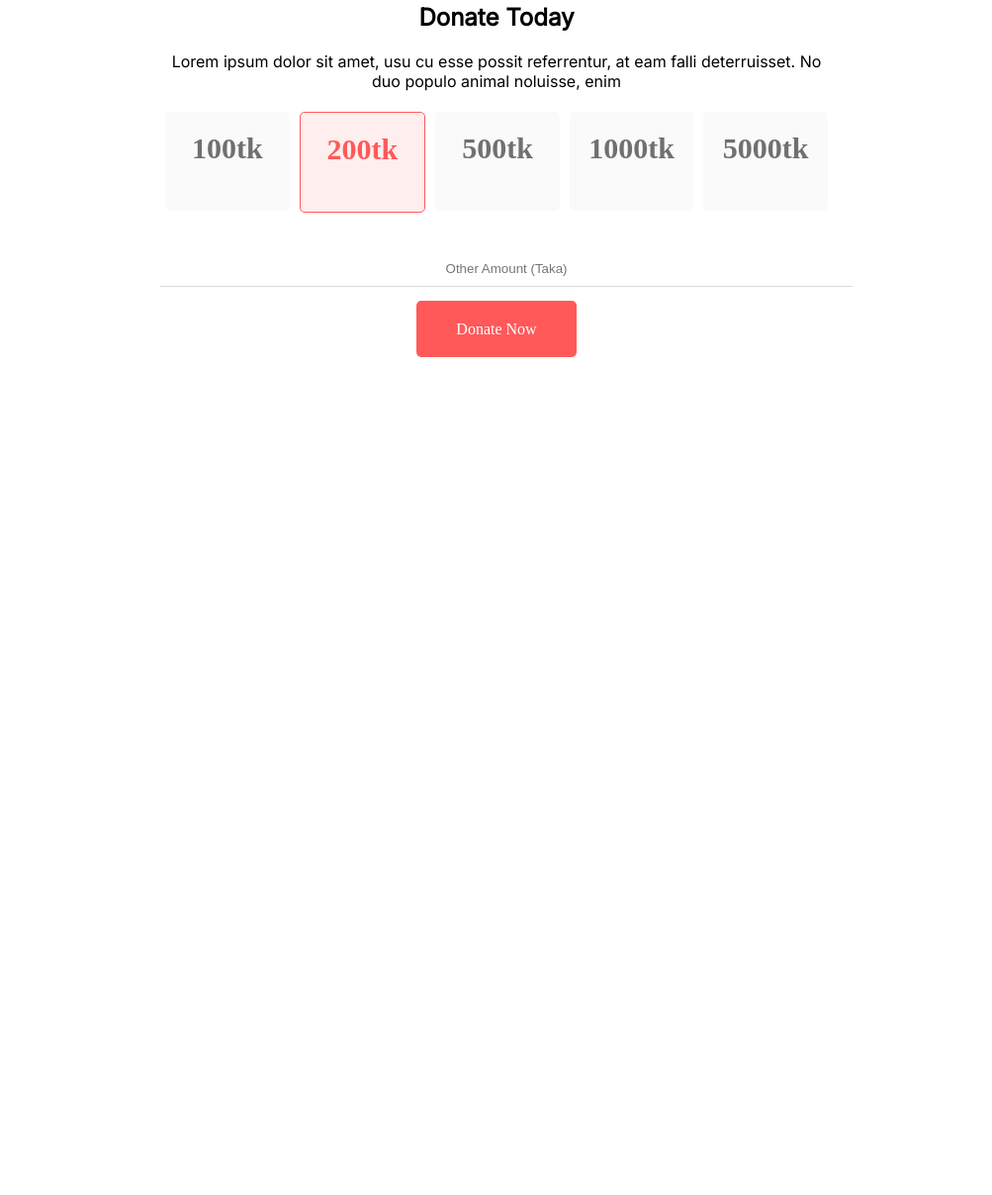
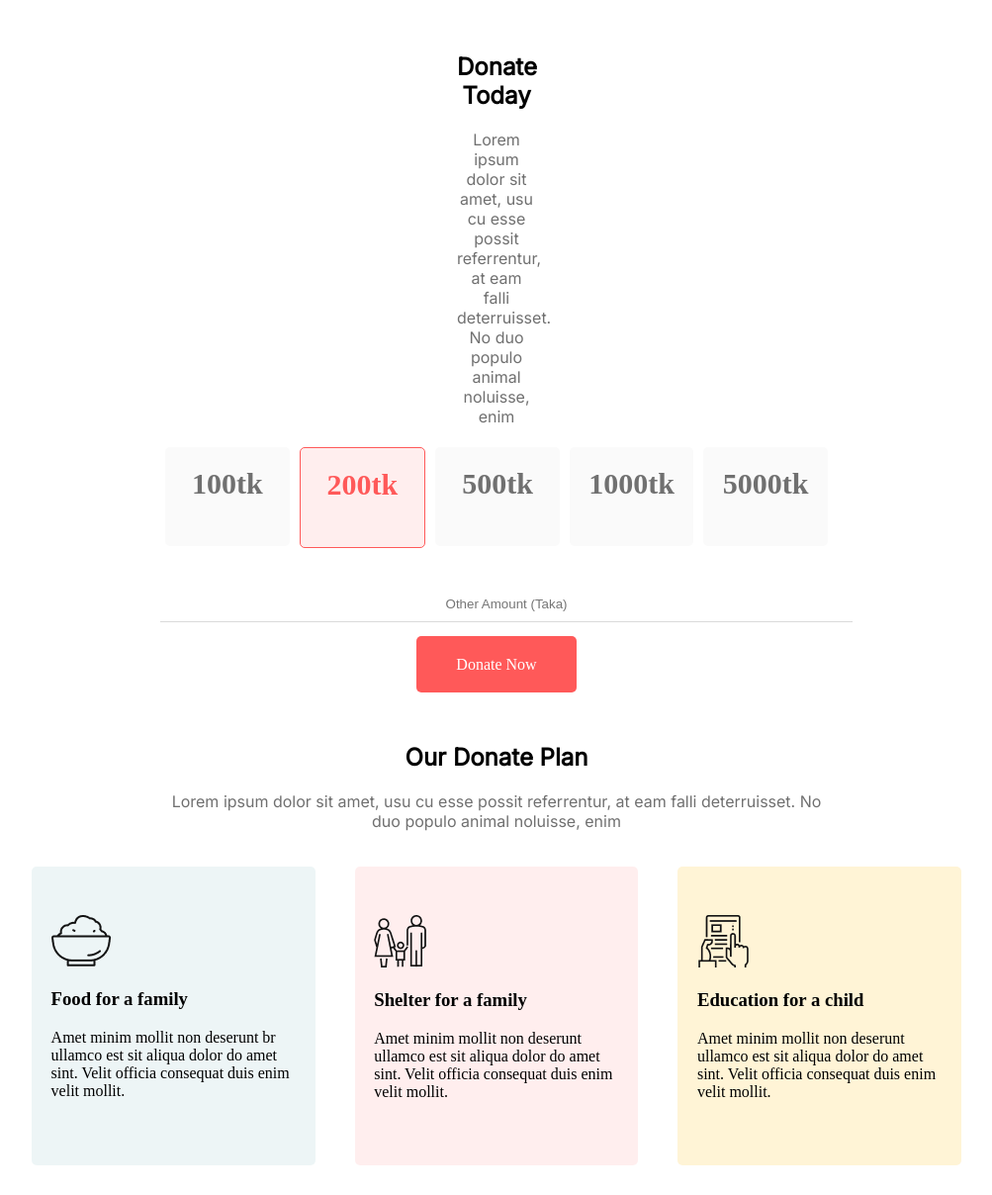
Before and after one commit to MDSajjadKhan39553/donate-us, a plain HTML site: page index.html in a window 1280 px wide. Shown: the part 517-1725 px from the top of the page at 99% size, without its empty margins (138-1141 px from the left). Before the commit the page ends 878 px from the top, so only its background shows below. Drawn offline with Linux system fonts and the light colour scheme.

Commit message:
donate plan complet

```diff
--- a/index.html
+++ b/index.html
@@ -1,5 +1,6 @@
 <!DOCTYPE html>
 <html lang="en">
+
 <head>
     <meta charset="UTF-8">
     <meta http-equiv="X-UA-Compatible" content="IE=edge">
@@ -10,11 +11,13 @@
     <link rel="preconnect" href="https://fonts.gstatic.com" crossorigin>
     <link href="https://fonts.googleapis.com/css2?family=Inter&family=Montserrat&display=swap" rel="stylesheet">
 </head>
+
 <body>
     <section class="top-banner">
         <div class="donate-now">
             <h1>Let’s Help Those Who Are <br> More In Need</h1>
-            <p>Lorem ipsum dolor sit amet, usu cu esse possit referrentur, at eam falli <br> deterruisset. No duo populo animal noluisse, enim</p>
+            <p>Lorem ipsum dolor sit amet, usu cu esse possit referrentur, at eam falli <br> deterruisset. No duo populo
+                animal noluisse, enim</p>
             <br>
             <br>
             <a class="link-button" href="">Donate Now</a>
@@ -23,9 +26,10 @@
     <section class="donate-today">
         <div class="title">
             <h2>Donate Today</h2>
-            <p>Lorem ipsum dolor sit amet, usu cu esse possit referrentur, at eam falli deterruisset. No duo populo animal noluisse, enim</p>
+            <p>Lorem ipsum dolor sit amet, usu cu esse possit referrentur, at eam falli deterruisset. No duo populo
+                animal noluisse, enim</p>
         </div>
-        <div class="flexible-button">
+        <div class="flexible-container">
             <p class="half-width">100tk</p>
             <p id="orange-box" class="half-width">200tk</p>
             <p class="half-width">500tk</p>
@@ -38,5 +42,34 @@
             <a class="link-button" href="">Donate Now</a>
         </div>
     </section>
+    <section class="our-donate-plan">
+        <div class="title">
+            <h2>Our Donate Plan</h2>
+            <p>Lorem ipsum dolor sit amet, usu cu esse possit referrentur, at eam falli deterruisset. No duo populo
+                animal
+                noluisse, enim</p>
+        </div>
+        <div class="plan-card flexible-container">
+            <div class="card food">
+                <img src="icons/food.png" alt="">
+                <h3>Food for a family</h3>
+                <p>Amet minim mollit non deserunt br ullamco est sit aliqua dolor do amet sint. Velit officia consequat
+                    duis enim velit mollit.</p>
+            </div>
+            <div class="card shelter">
+                <img src="icons/shelter.png" alt="">
+                <h3>Shelter for a family</h3>
+                <p>Amet minim mollit non deserunt ullamco est sit aliqua dolor do amet sint. Velit officia consequat
+                    duis enim velit mollit.</p>
+            </div>
+            <div class="card education">
+                <img src="icons/Frame-1.png" alt="">
+                <h3>Education for a child</h3>
+                <p>Amet minim mollit non deserunt ullamco est sit aliqua dolor do amet sint. Velit officia consequat
+                    duis enim velit mollit.</p>
+            </div>
+        </div>
+    </section>
 </body>
+
 </html>
--- a/style.css
+++ b/style.css
@@ -22,6 +22,7 @@ h1 {
     font-size: 50px;
 }
 
+
 .link-button {
     color: #FFFFFF;
     background-color: #FF5959;
@@ -31,15 +32,20 @@ h1 {
 }
 
 .donate-today {
-    padding: 0px 300px;
+    padding: 50px 300px;
 }
 
 .title {
     font-family: 'Inter', sans-serif;
     text-align: center;
+    padding: 0px 300px;
 }
 
-.flexible-button {
+.title p {
+    color: #707070;
+}
+
+.flexible-container {
     display: flex;
 }
 
@@ -81,3 +87,26 @@ input {
 input focus {
     border-bottom: 1px solid black;
 }
+
+.plan-card {
+    margin: 10px 150px;
+}
+
+.card {
+    width: 50%;
+    border-radius: 5px;
+    padding: 5% 2%;
+    margin: 20px;
+}
+
+.food {
+    background-color: #4F9DA61A;
+}
+
+.shelter {
+    background-color: #FF59591A;
+}
+
+.education {
+    background: #FFF4D6;
+}
```
